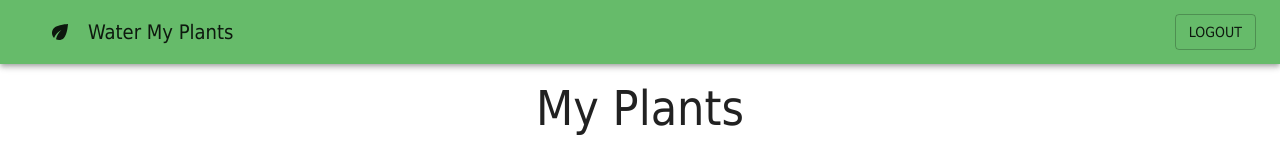
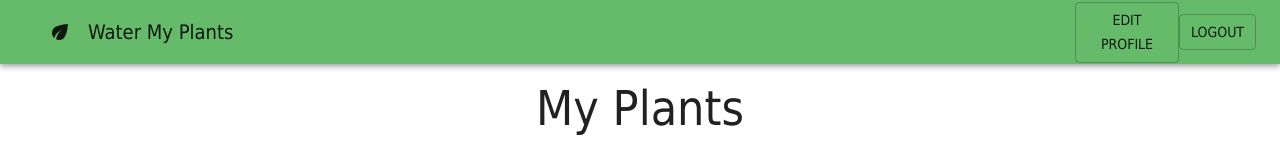
Before and after one commit to Build-Week-Water-My-Plants-157/front-end, a React (Create React App) app in the folder app/: page /plants in a window 1280 px wide. Shown: the top 156 px of the page. Built offline with nearby package versions, Linux system fonts and the light colour scheme; no server answers; sample sign-in values are in the browser's storage.

Commit message:
made appbar an external component

```diff
--- /dev/null
+++ b/app/src/components/ActionBar/ActionBar.js
@@ -0,0 +1,58 @@
+import React, { useEffect } from "react";
+import { useHistory } from "react-router-dom";
+import { Link as RouterLink } from "react-router-dom";
+import { logout } from "../../actions";
+
+import Button from "@material-ui/core/Button";
+import EcoIcon from "@material-ui/icons/Eco";
+import Typography from "@material-ui/core/Typography";
+import AppBar from "@material-ui/core/AppBar";
+import Toolbar from "@material-ui/core/Toolbar";
+import { makeStyles } from "@material-ui/core/styles";
+import Container from "@material-ui/core/Container";
+
+const useStyles = makeStyles((theme) => ({
+	logoWrapper: {
+		display: "flex",
+		alignItems: "center",
+	},
+	icon: {
+		marginRight: theme.spacing(2),
+	},
+}));
+
+const ActionBar = (props) => {
+	const classes = useStyles();
+	const history = useHistory();
+
+	const handleLogout = (event) => {
+		event.preventDefault();
+		logout();
+		history.push("/");
+	};
+
+	const handleEditProfile = () => {
+		prompt("woops");
+	};
+
+	return (
+		<AppBar position="relative">
+			<Toolbar>
+				<Container className={classes.logoWrapper}>
+					<EcoIcon className={classes.icon} />
+					<Typography variant="h6" color="inherit" noWrap>
+						Water My Plants
+					</Typography>
+				</Container>
+				<Button variant="outlined" onClick={handleEditProfile}>
+					Edit Profile
+				</Button>
+				<Button variant="outlined" onClick={handleLogout}>
+					Logout
+				</Button>
+			</Toolbar>
+		</AppBar>
+	);
+};
+
+export default ActionBar;
--- a/app/src/components/Plants/Plants.js
+++ b/app/src/components/Plants/Plants.js
@@ -1,26 +1,24 @@
 import React, { useEffect } from "react";
 import { connect } from "react-redux";
-import { useHistory } from 'react-router-dom';
-import { Link as RouterLink } from 'react-router-dom';
+import { useHistory } from "react-router-dom";
+import { Link as RouterLink } from "react-router-dom";
 import { getUser, logout } from "../../actions";
 
 //
 //
 // MUI imports
-import AppBar from "@material-ui/core/AppBar";
 import Button from "@material-ui/core/Button";
-import EcoIcon from "@material-ui/icons/Eco";
 import Card from "@material-ui/core/Card";
 import CardActions from "@material-ui/core/CardActions";
 import CardContent from "@material-ui/core/CardContent";
 import CardMedia from "@material-ui/core/CardMedia";
 import CssBaseline from "@material-ui/core/CssBaseline";
 import Grid from "@material-ui/core/Grid";
-import Toolbar from "@material-ui/core/Toolbar";
 import Typography from "@material-ui/core/Typography";
 import { makeStyles } from "@material-ui/core/styles";
 import Container from "@material-ui/core/Container";
 import Link from "@material-ui/core/Link";
+import ActionBar from "../ActionBar/ActionBar";
 //
 //
 
@@ -42,7 +40,7 @@ function Copyright() {
 const useStyles = makeStyles((theme) => ({
 	logoWrapper: {
 		display: "flex",
-		alignItems: "center"
+		alignItems: "center",
 	},
 	icon: {
 		marginRight: theme.spacing(2),
@@ -89,33 +87,16 @@ const useStyles = makeStyles((theme) => ({
 //
 
 const Plants = (props) => {
-	const { user, getUser, logout } = props;
+	const { user, getUser } = props;
 	const classes = useStyles();
-	const history = useHistory();
 	useEffect(() => {
 		getUser(localStorage.getItem("userId"));
 	}, [user, getUser]);
 
-	const handleLogout = (event) => {
-		event.preventDefault();
-		logout();
-		history.push('/');
-	}
-
 	return (
 		<React.Fragment>
 			<CssBaseline />
-			<AppBar position="relative">
-				<Toolbar>
-					<Container className={classes.logoWrapper}>
-						<EcoIcon className={classes.icon} />
-						<Typography variant="h6" color="inherit" noWrap>
-							Water My Plants
-						</Typography>
-					</Container>
-					<Button variant="outlined" onClick={handleLogout}>Logout</Button>
-				</Toolbar>
-			</AppBar>
+			<ActionBar />
 			<main>
 				{/* Hero unit */}
 				<div className={classes.heroContent}>
@@ -231,6 +212,6 @@ const Plants = (props) => {
 };
 const mapStateToProps = (state) => ({
 	isLoading: state.isLoading,
-	user: state.user
+	user: state.user,
 });
 export default connect(mapStateToProps, { getUser, logout })(Plants);
```
